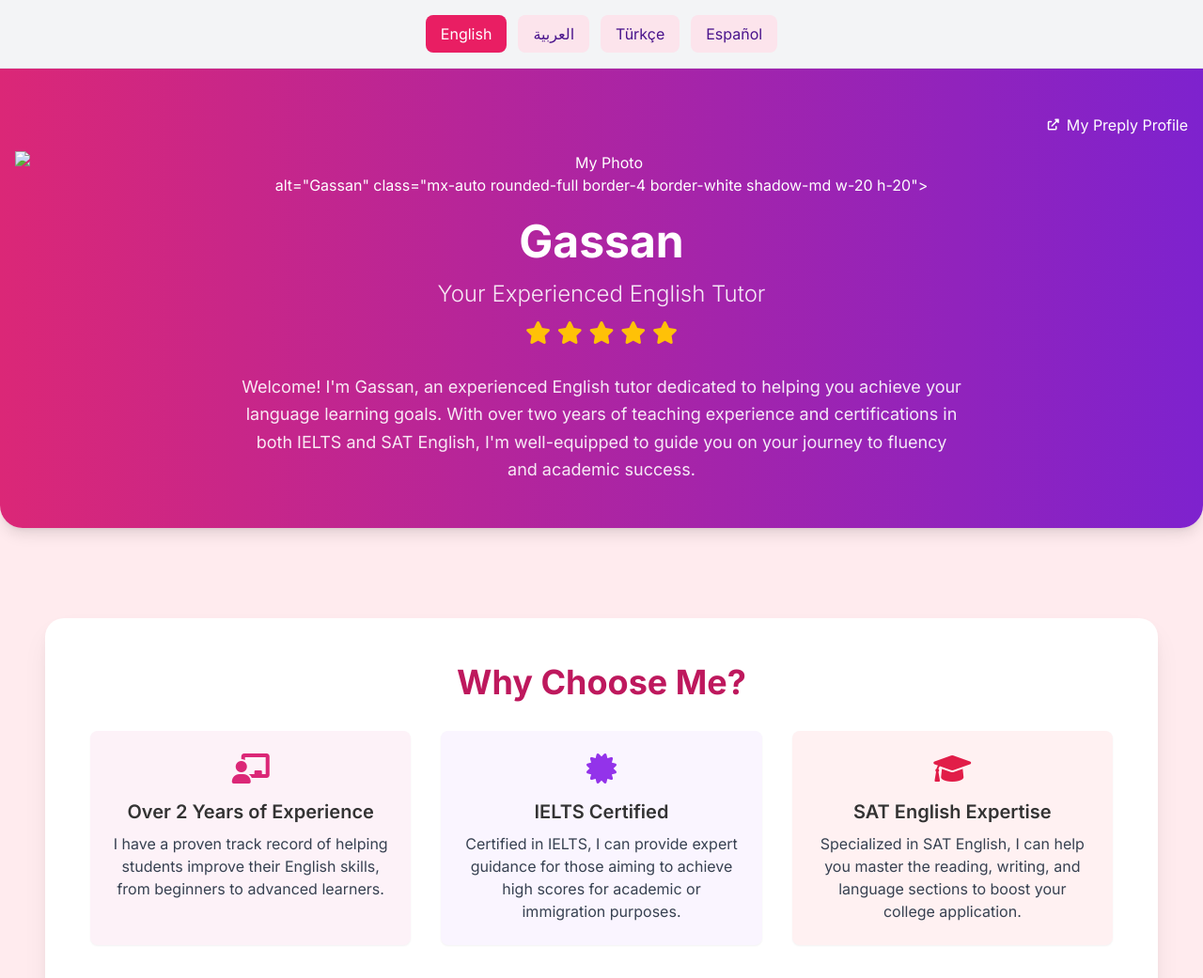
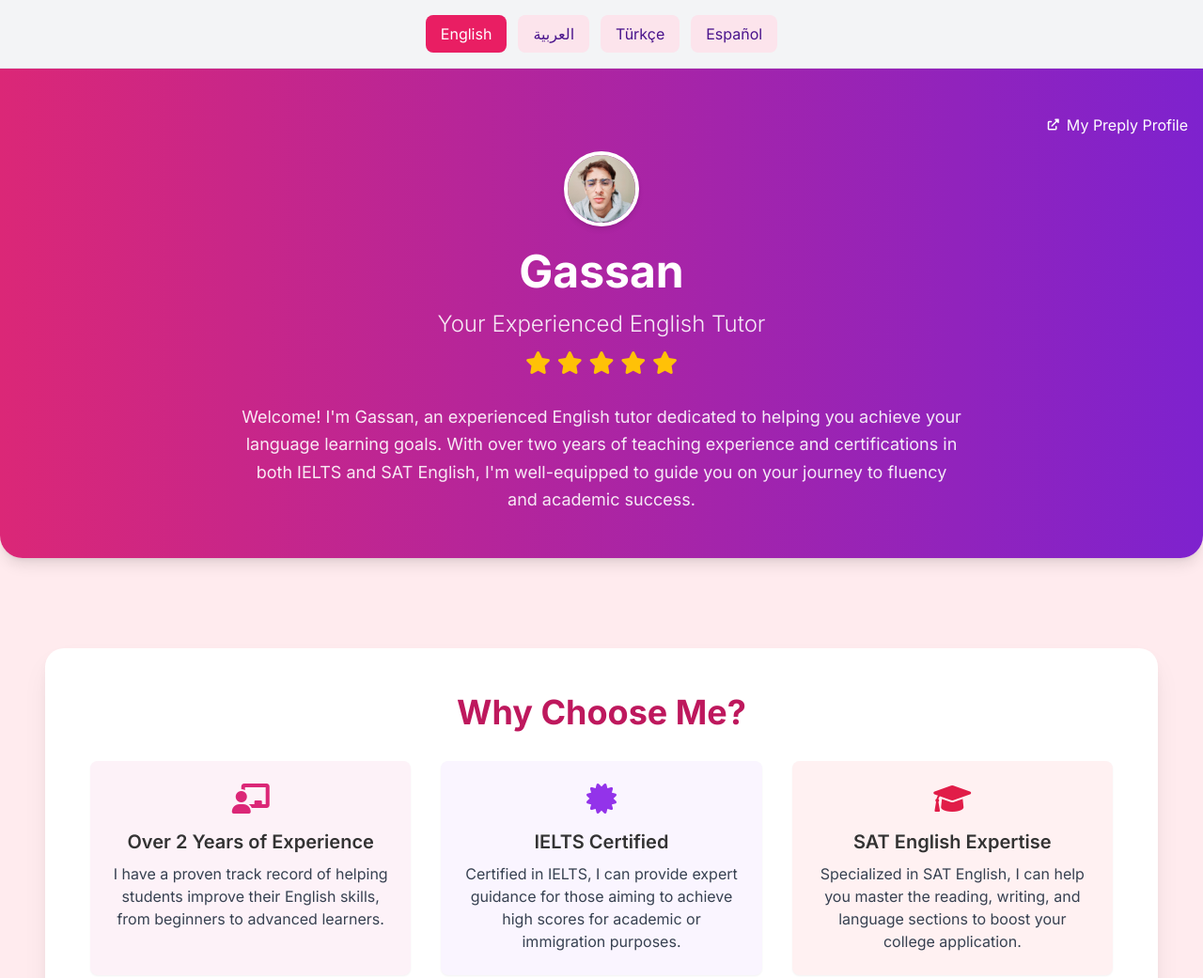
Before and after one commit to hassanaalwaqedi/englishtutor, a plain HTML site: page index.html in a window 1280 px wide. Shown: the top 1041 px of the page at 94% size. Drawn offline with nearby package versions, Linux system fonts and the light colour scheme.

Commit message:
Update index.html

```diff
--- a/index.html
+++ b/index.html
@@ -173,7 +173,8 @@
                         3. Replace 'https://placehold.co/80x80/e91e63/ffffff?text=Your+Photo' with your image URL.
                         Note: Local file paths like 'C:\Users\hsana\Downloads\English tutor\facephoto.jpeg' will NOT work when the website is online.
                     -->
-                    <img src=<img src="profile.jpg" alt="My Photo" /> alt="Gassan" class="mx-auto rounded-full border-4 border-white shadow-md w-20 h-20">
+                    <img src="facephoto.jpeg" alt="Gassan" class="mx-auto rounded-full border-4 border-white shadow-md w-20 h-20" />
+
                 </div>
                 <h1 class="text-4xl md:text-5xl font-bold mb-4">Gassan</h1>
                 <p class="text-xl md:text-2xl font-light mb-2 opacity-90">Your Experienced English Tutor</p>
@@ -339,7 +340,8 @@
                         3. استبدل 'https://placehold.co/80x80/e91e63/ffffff?text=صورتك' برابط صورتك.
                         ملاحظة: مسارات الملفات المحلية مثل 'C:\Users\hsana\Downloads\English tutor\facephoto.jpeg' لن تعمل عندما يكون الموقع على الإنترنت.
                     -->
-                    <img src=<img src="profile.jpg" alt="My Photo" /> alt=" غسان " class="mx-auto rounded-full border-4 border-white shadow-md w-20 h-20">
+                    <img src="facephoto.jpeg" alt="Gassan" class="mx-auto rounded-full border-4 border-white shadow-md w-20 h-20" />
+
                 </div>
                 <h1 class="text-4xl md:text-5xl font-bold mb-4">غسان</h1>
                 <p class="text-xl md:text-2xl font-light mb-2 opacity-90">مدرس لغة إنجليزية ذو خبرة</p>
@@ -505,7 +507,10 @@
                         3. 'https://placehold.co/80x80/e91e63/ffffff?text=Fotoğrafınız' URL'sini kendi resim URL'nizle değiştirin.
                         Not: 'C:\Users\hsana\Downloads\English tutor\facephoto.jpeg' gibi yerel dosya yolları web sitesi çevrimiçi olduğunda çalışmayacaktır.
                     -->
-                    <img src=<img src="profile.jpg" alt="My Photo" /> alt="Gassan" class="mx-auto rounded-full border-4 border-white shadow-md w-20 h-20">
+                <div>
+  <img src="facephoto.jpeg" alt="Gassan" class="mx-auto rounded-full border-4 border-white shadow-md w-20 h-20" />
+</div>
+
                 </div>
                 <h1 class="text-4xl md:text-5xl font-bold mb-4">Gassan</h1>
                 <p class="text-xl md:text-2xl font-light mb-2 opacity-90">Deneyimli İngilizce Öğretmeniniz</p>
@@ -668,7 +673,10 @@
                         3. Reemplaza 'https://placehold.co/80x80/e91e63/ffffff?text=Tu+Foto' con la URL de tu imagen.
                         Nota: Las rutas de archivos locales como 'C:\Users\hsana\Downloads\English tutor\facephoto.jpeg' NO funcionarán cuando el sitio web esté en línea.
                     -->
-                    <img src=<img src=<img src="profile.jpg" alt="My Photo" /> alt="My Photo" /> alt="  Gassan" class="mx-auto rounded-full border-4 border-white shadow-md w-20 h-20">
+                    <div>
+  <img src="facephoto.jpeg" alt="Gassan" class="mx-auto rounded-full border-4 border-white shadow-md w-20 h-20" />
+</div>
+
                 </div>
                 <h1 class="text-4xl md:text-5xl font-bold mb-4">Gassan</h1>
                 <p class="text-xl md:text-2xl font-light mb-2 opacity-90">Tu Tutor de Inglés Experimentado</p>
```
